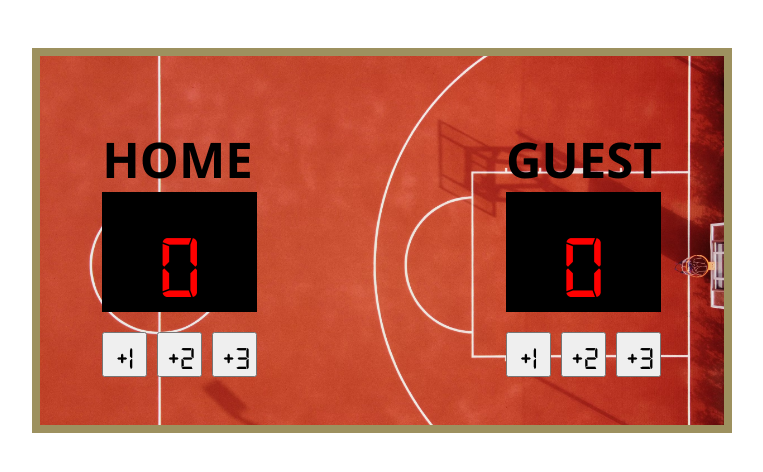
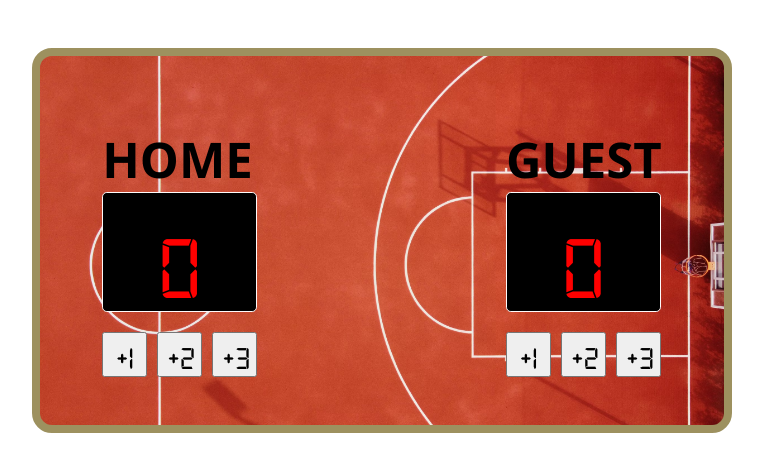
Before and after one commit to LujanSolo/scorekeeper, a plain HTML site: page index.html in a window 1280 px wide. Shown: the whole page, without its empty margins (258-1021 px from the left). Drawn offline with Linux system fonts and the light colour scheme.

Commit message:
added stylings to the scoreboxes of each team

```diff
--- a/index.css
+++ b/index.css
@@ -17,6 +17,7 @@
   height: 385px;
   width: 700px;
   border: .5rem solid rgb(157, 145, 95);
+  border-radius: 1.25rem;
   background-image: url('images/court.avif');
   background-size: cover;
   margin: 3rem auto;
@@ -32,6 +33,8 @@
   font-weight: 400;
   text-align: center;
   line-height: 130px;
+  border: .1rem solid snow;
+  border-radius: .3rem;
 }
 
 .score-btns {
--- a/index.html
+++ b/index.html
@@ -20,6 +20,7 @@
       </div>
       <div class="details-col">
         <p id="game-period"></p>
+        <p id="game-timer"></p>
       </div>
       <div>
         <h3>GUEST</h3>
```
